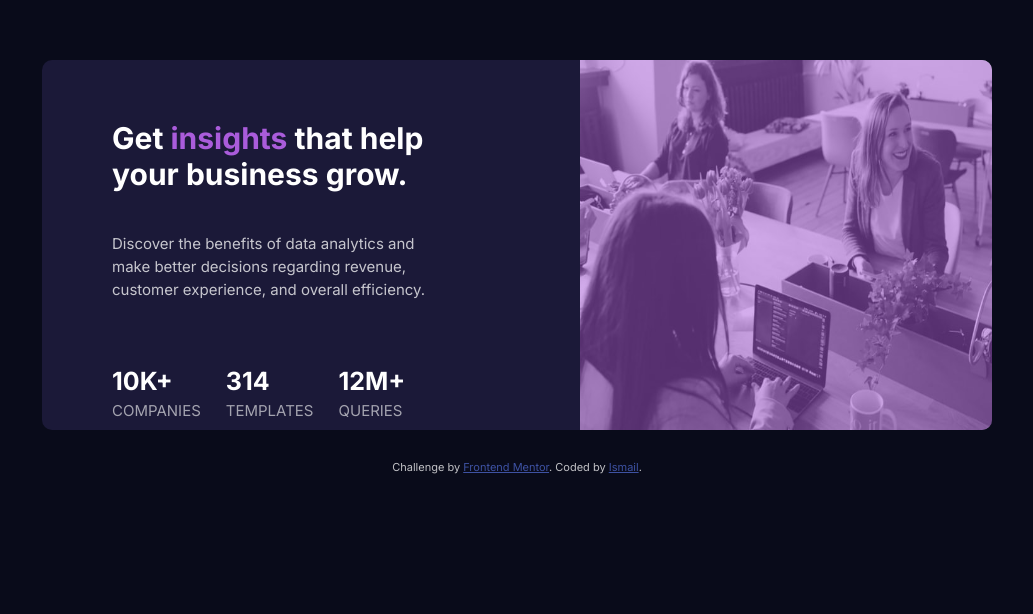
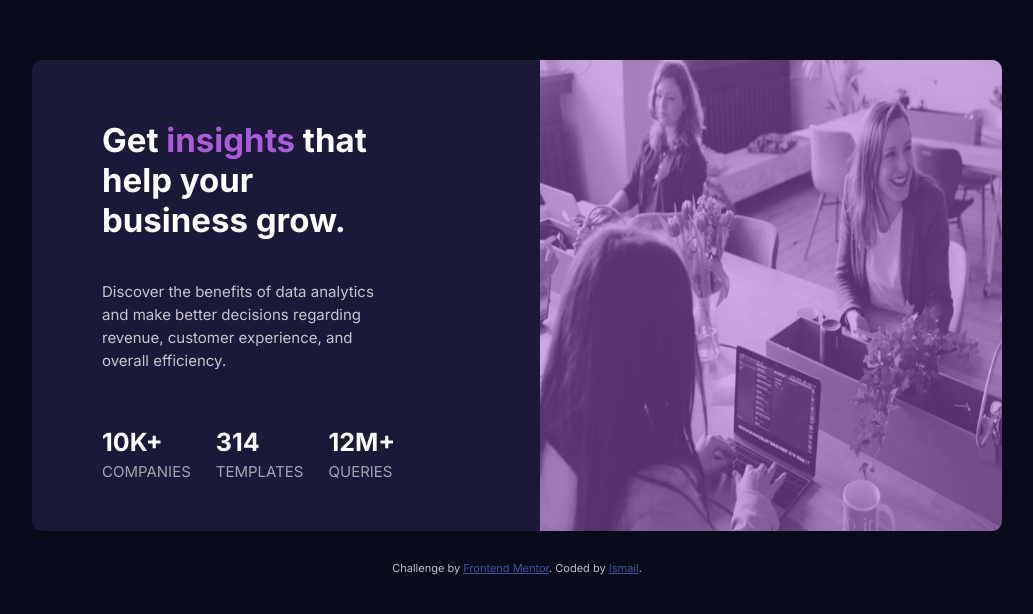
Before and after one commit to Ishi1834/stats-preview-card-component, a plain HTML site: page index.html in a window 1280 px wide. Shown: the part 130-744 px from the top of the page, without its empty margins (123-1156 px from the left). Drawn offline with Linux system fonts and the light colour scheme.

Commit message:
added to readme

```diff
--- a/style.css
+++ b/style.css
@@ -92,7 +92,7 @@ body {
   .container {
     display: flex;
     flex-direction: row-reverse;
-    margin: 190px 140px 30px 140px;
+    margin: 190px 130px 30px 130px;
   }
   .container article {
     flex: 1 1 0px;
@@ -110,20 +110,20 @@ body {
     margin: 0px;
   }
   .description h2 {
-    font-size: 30px;
+    font-size: 33px;
     text-align: left;
-    padding: 60px 150px 20px 70px;
+    padding: 60px 140px 20px 70px;
   }
   .description p {
     text-align: left;
-    padding: 20px 150px 20px 70px;
+    padding: 20px 140px 20px 70px;
     line-height: 23px;
   }
   .stats ul {
     display: flex;
     flex-direction: row;
     justify-content: space-between;
-    padding: 40px 150px 10px 70px;
+    padding: 30px 120px 50px 70px;
   }
   .stats ul li {
     text-align: left;
```
Also changed, not shown: screenshot.JPG (added), 2 other files.
